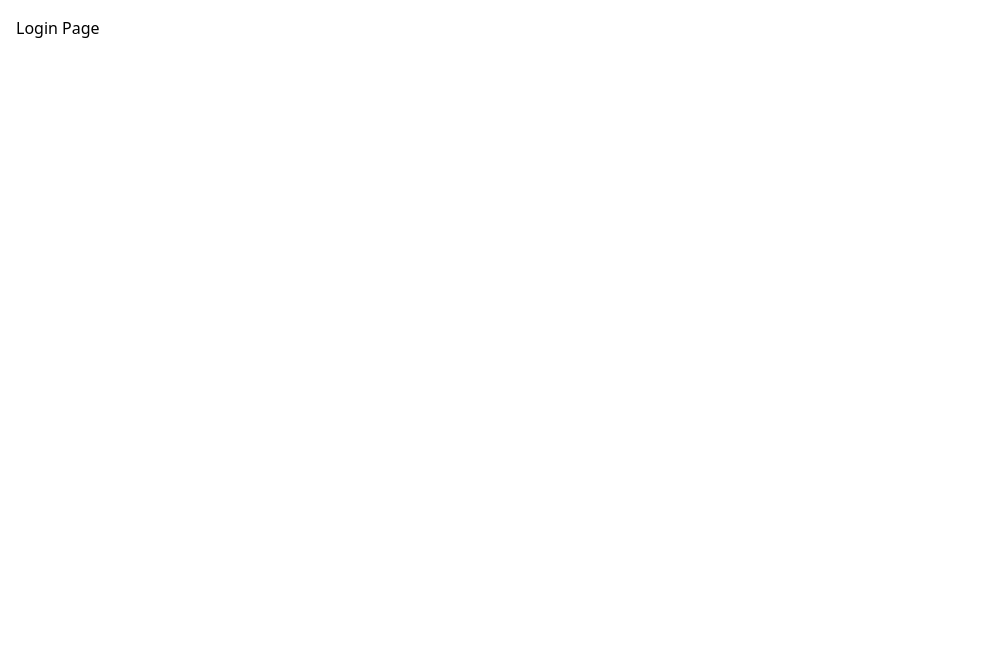
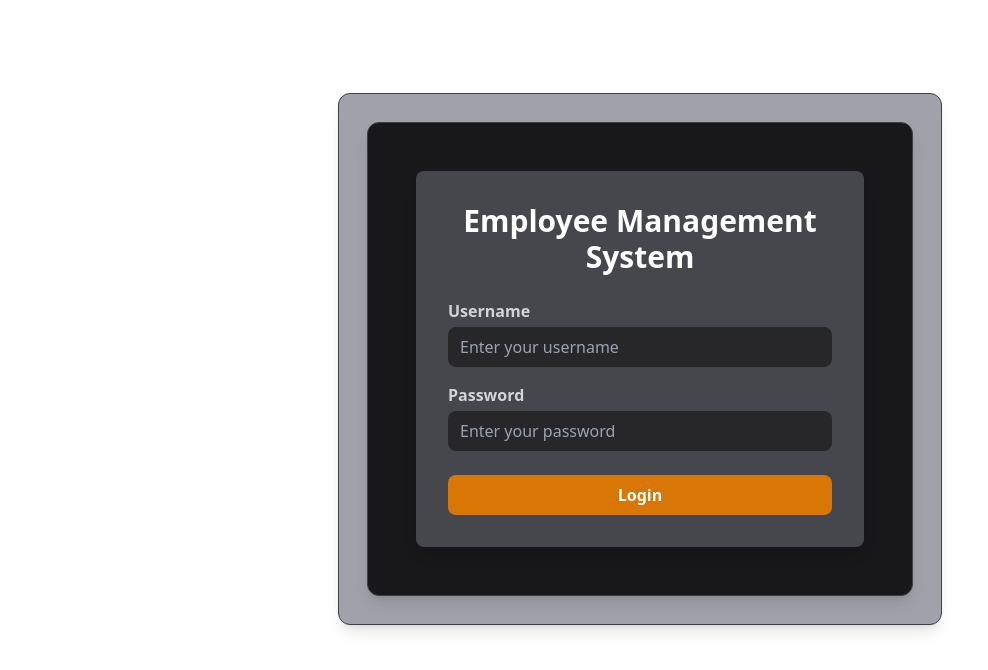
Before and after one commit to MuhammadMaaz2001/EMS-FARMSTACK, a React (Create React App) app in the folder EMS-Frontend/: page /login in a window 1280 px wide. Shown: the top 670 px of the page, without its empty margins (0-988 px from the left). Built offline with nearby package versions, Linux system fonts and the light colour scheme.

Commit message:
login page
some changes in UI

```diff
--- a/EMS-Frontend/src/Pages/Login.js
+++ b/EMS-Frontend/src/Pages/Login.js
@@ -1,14 +1,58 @@
 import React from "react";
 
+const LoginPage = () => {
+  return (
 
-const LoginPage = () => {
- return(
-    <div>
-        <h1>Login Page</h1>
+    <div className="h-full flex items-center justify-center mt-[4vmax] ">
+    <div className="border border-zinc-700 rounded-xl p-7 bg-zinc-400 shadow-lg">
 
+
+      {/* Outer container with smooth border */}
+      <div className="border border-zinc-700 rounded-xl p-12 bg-zinc-900 shadow-lg">
+        {/* Inner login box */}
+        <div className="bg-zinc-600 bg-opacity-80 p-8 rounded-lg shadow-lg w-full max-w-md">
+          <h2 className="text-3xl text-white font-bold mb-6 text-center">
+            Employee Management System
+          </h2>
+          <form>
+            <div className="mb-4">
+              <label htmlFor="username" className="block text-zinc-300 font-semibold mb-1">
+                Username
+              </label>
+              <input
+                type="text"
+                id="username"
+                name="username"
+                placeholder="Enter your username"
+                className="w-full px-3 py-2 rounded-lg bg-zinc-800 text-zinc-300 focus:outline-none focus:ring focus:ring-zinc-500 transition-all"
+              />
+            </div>
+            <div className="mb-6">
+              <label htmlFor="password" className="block text-zinc-300 font-semibold mb-1">
+                Password
+              </label>
+              <input
+                type="password"
+                id="password"
+                name="password"
+                placeholder="Enter your password"
+                className="w-full px-3 py-2 rounded-lg bg-zinc-800 text-zinc-300 focus:outline-none focus:ring focus:ring-zinc-500 transition-all"
+              />
+            </div>
+            <button
+              type="submit"
+              className="w-full bg-amber-600 hover:bg-amber-700 text-white font-bold py-2 rounded-lg focus:outline-none focus:ring focus:ring-amber-500 transition-all"
+            >
+              Login
+            </button>
+          </form>
+        </div>
+
+      </div>
+      </div>
     </div>
- )
 
-}
+  );
+};
 
 export default LoginPage;
```
Also changed, not shown: EMS-Frontend/src/images/bglogin.jpg (added).
